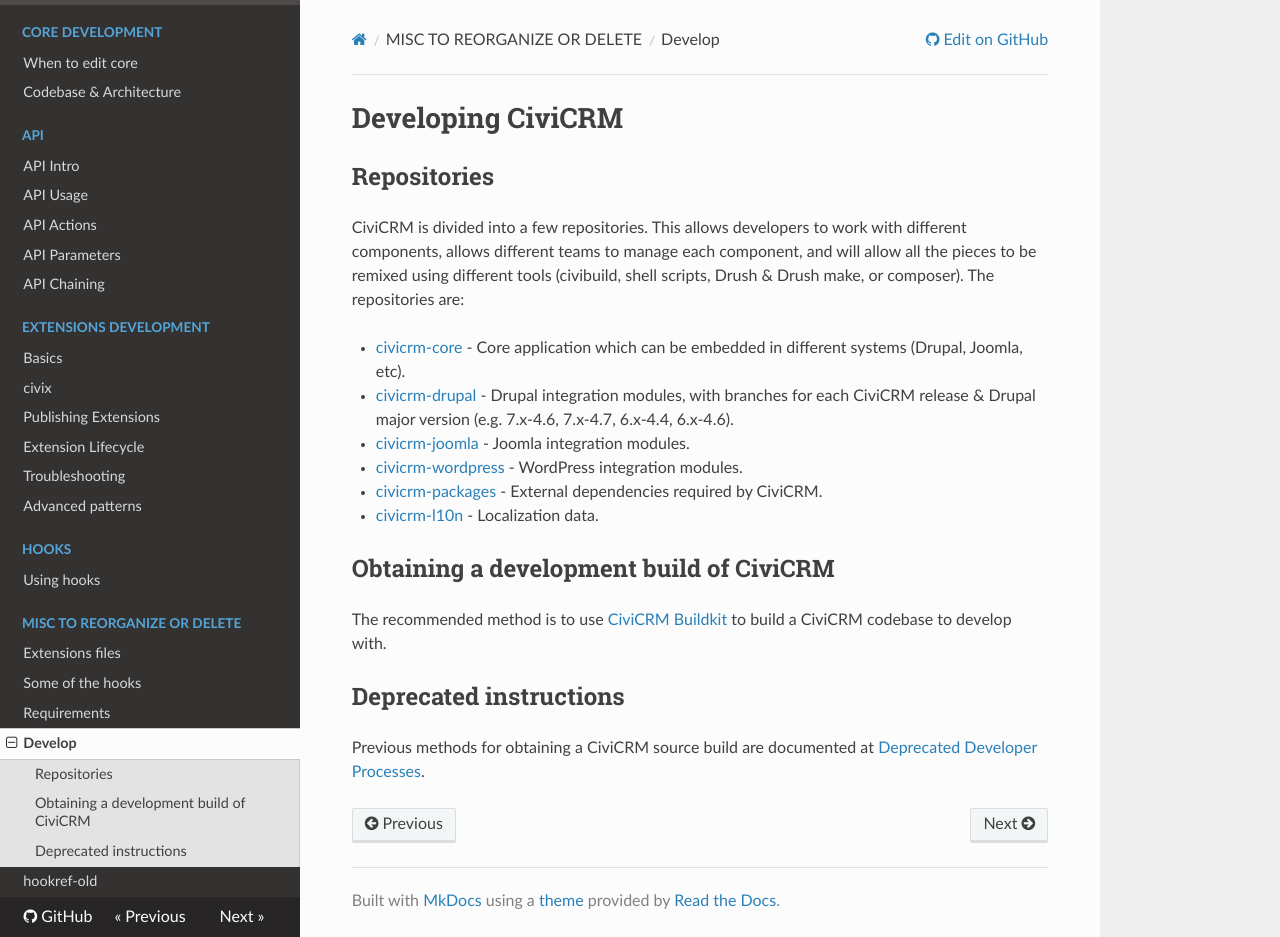
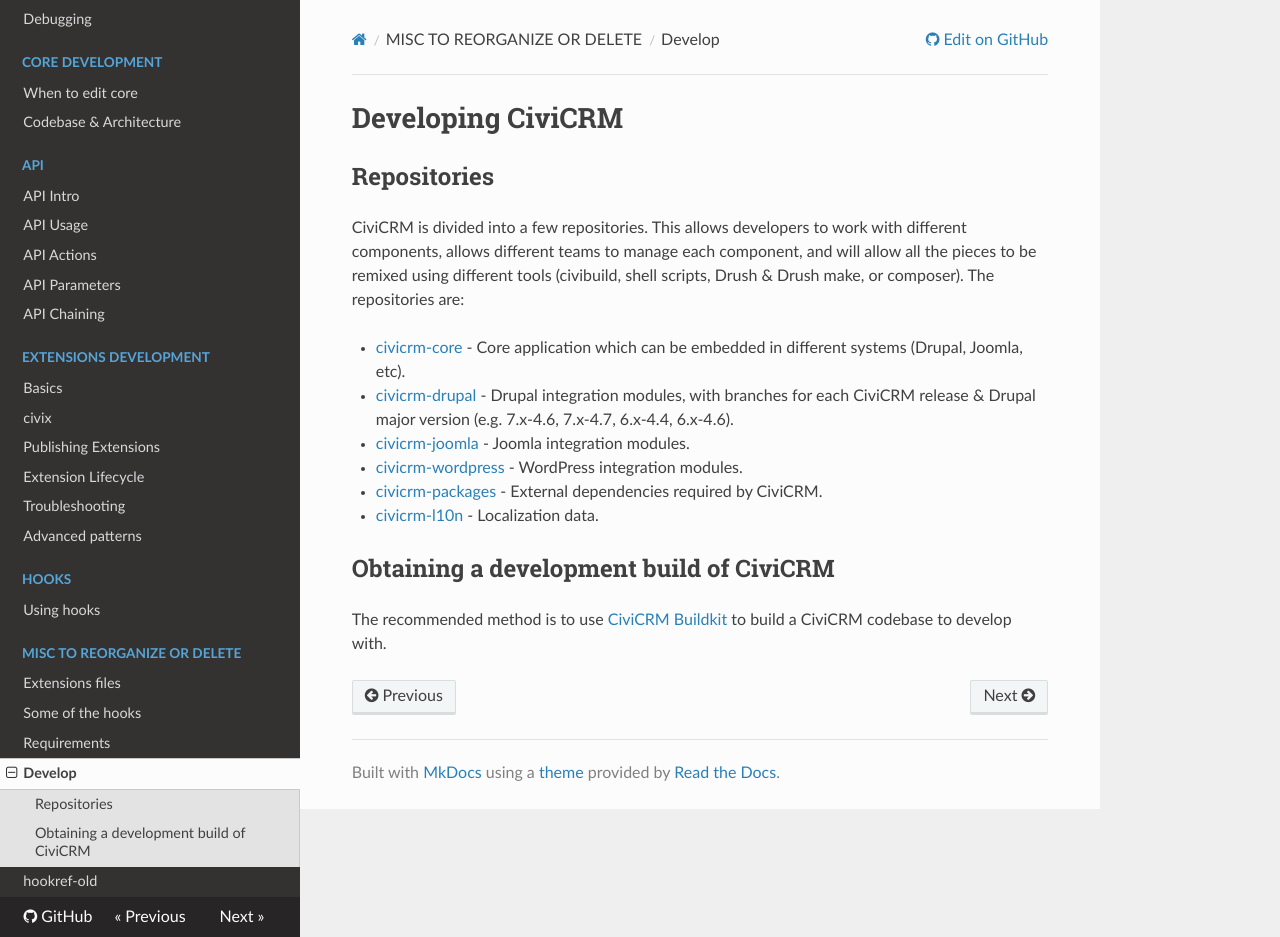
Before and after one commit to civicrm/civicrm-dev-docs, an MkDocs documentation site: the page built from docs/develop.md, in a window 1280 px wide and 937 px high. Built offline with MkDocs 1.6.1, drawn with Linux system fonts in a browser that asks for light colours; nearby versions of some CDN libraries; old or Windows-style settings are respelled for this version of MkDocs.

Commit message:
removing link to deprecated devloper instructions

```diff
--- a/docs/develop.md
+++ b/docs/develop.md
@@ -27,8 +27,3 @@
 The recommended method is to use
 [CiviCRM Buildkit](https://github.com/civicrm/civicrm-buildkit/) to build a
 CiviCRM codebase to develop with.
-
-## Deprecated instructions
-
-Previous methods for obtaining a CiviCRM source build are documented at
-[Deprecated Developer Processes](develop-deprecated.md).
```
